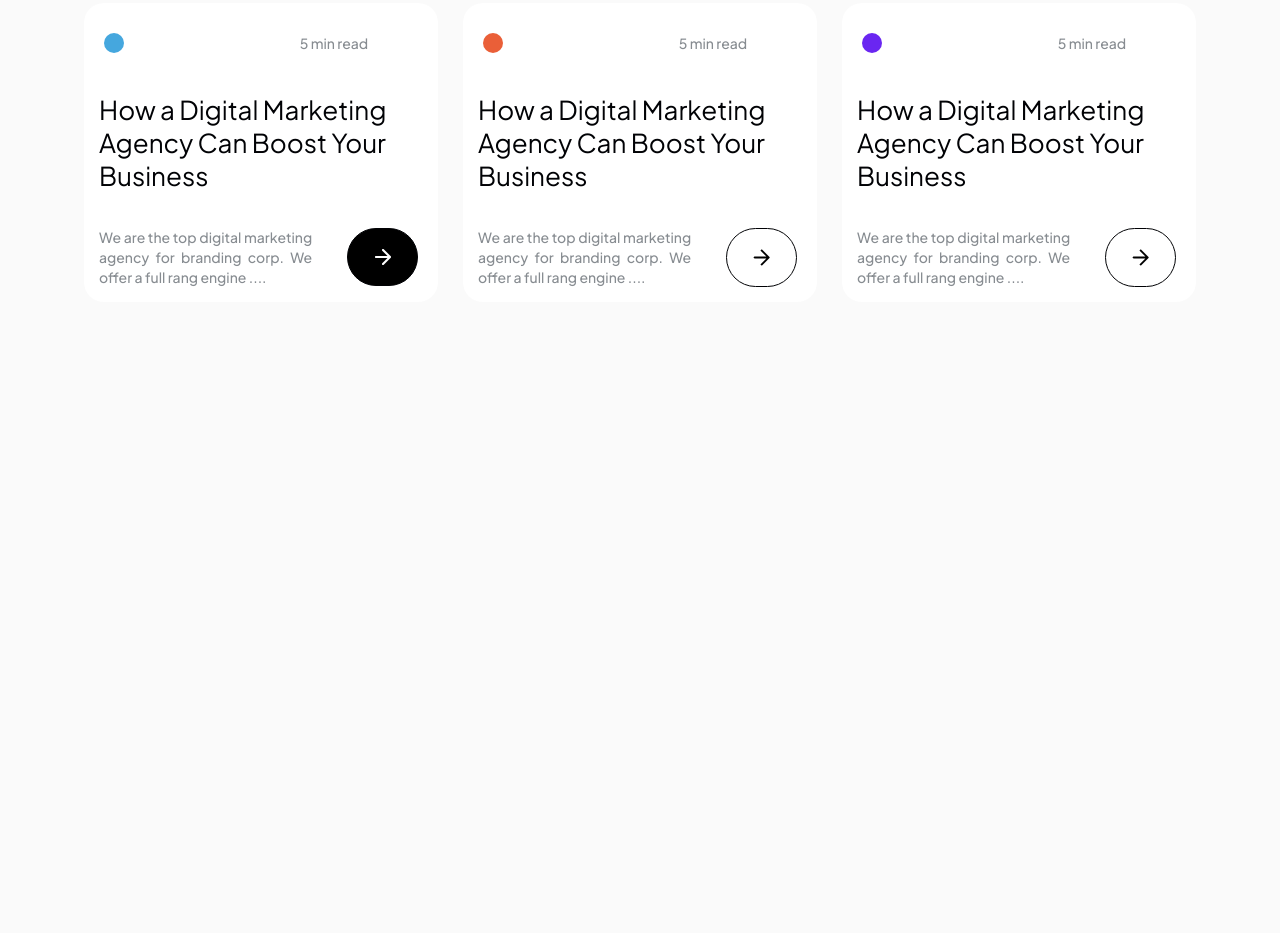
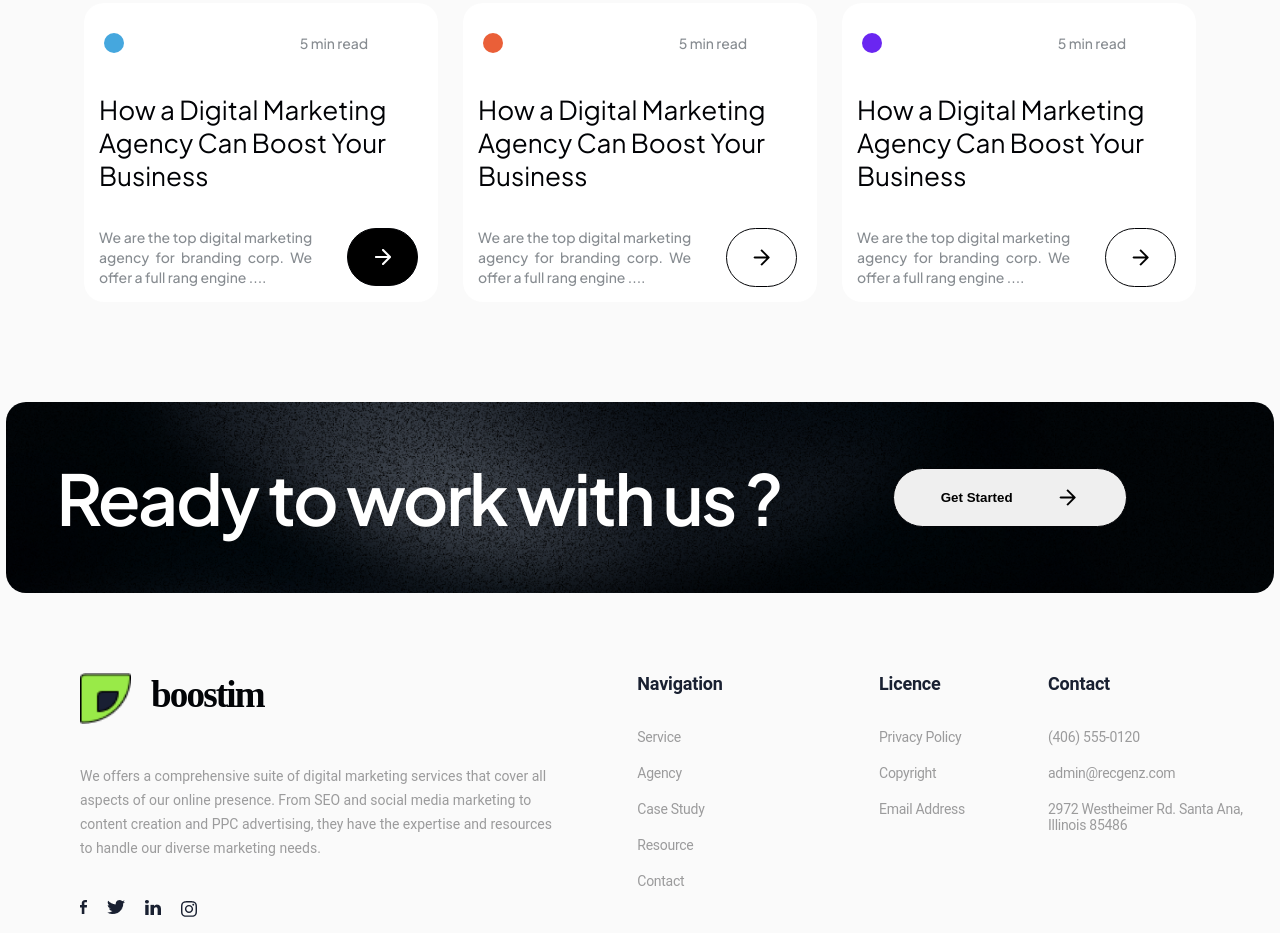
Before and after one commit to uzair-javed-1/Boostim, a plain HTML site: page index.html in a window 1280 px wide. Shown: the part 3917-4850 px from the top of the page. Before the commit the page ends 4239 px from the top, so only its background shows below. Drawn offline with Linux system fonts and the light colour scheme.

Commit message:
desktop screen now ready just have to fix faq section but for now its fine

```diff
--- /dev/null
+++ b/css/footer.css
@@ -0,0 +1,158 @@
+.footerTop{
+    margin-top: 80px;
+    margin-bottom: 60px;
+    display: flex;
+    flex-direction: row;
+    width: 99%;
+
+
+    background:  url(../images/footer_design.png)  black 0% 0% / 78.125px 78.125px repeat;
+
+
+    background-size: cover;
+backdrop-filter: blur(32px);
+    align-self: center;
+    justify-self: center;
+    color:white;
+    border-radius: 20px;
+    padding: 50px;
+}
+
+.footerTop p{
+
+    color: #FFF;
+
+leading-trim: both;
+
+text-edge: cap;
+font-family: "Plus Jakarta Sans";
+font-size: 70px;
+font-style: normal;
+font-weight: 600;
+line-height: 130%; /* 104px */
+letter-spacing: -2.4px;
+}
+
+.footerTop  button{
+
+    font-weight: bold;
+}
+
+.footerBottom{
+    width: 100%;
+    height: 190px;
+
+    display: grid;
+    column-gap: 10px;
+    /* grid-template-columns: (433px,133px,133px,133px); */
+    grid-template-columns: repeat(5,1fr);
+
+    direction: column;
+    padding-left: 80px;
+
+}
+
+.merge2column{
+
+    grid-column: 1 / span 2;
+}
+
+.flex{
+
+    display: flex;
+}
+
+.size{
+
+width: 51px;
+height: 51px;
+}
+
+.footerLogo{
+
+    color: #020407;
+
+font-family: Manrope;
+font-size: 37.091px;
+font-style: normal;
+font-weight: 700;
+line-height: normal;
+letter-spacing: -1.855px;
+}
+
+.littleText1{
+
+    font-family: Plus Jakarta Sans;
+    font-size: 14px;
+    font-weight: 500;
+    color:#878C91;
+    padding: 15px 0px;
+    text-align: justify;
+
+    line-height: 20px;
+
+}
+.icons{
+
+    display: flex;
+align-items: flex-start;
+gap: 20px;
+/* padding: 20px; */
+}
+
+.colGap{
+    display: flex;
+    flex-direction: column;
+    gap: 20px;
+    justify-self: center;
+}
+
+.footerHeading{
+
+    color: #192031;
+
+font-family: Roboto;
+font-size: 18px;
+font-style: normal;
+font-weight: 600;
+line-height: normal;
+letter-spacing: -0.18px;
+}
+
+.footerSubheading{
+    color: #9B9B9C;
+
+    font-family: Roboto;
+    font-size: 14px;
+    font-style: normal;
+    font-weight: 400;
+    line-height: normal;
+    letter-spacing: -0.28px;
+
+
+
+
+
+}
+
+.footerText{
+
+    color: #9B9B9C;
+
+font-family: Roboto;
+font-size: 14px;
+font-style: normal;
+font-weight: 400;
+line-height: 24px; /* 171.429% */
+margin:40px 0px;
+}
+
+.marginBottom{
+
+    margin-bottom: 15px;
+}
+
+.mTB{
+
+    margin:80px 0px 70px 0px;
+}
--- a/index.html
+++ b/index.html
@@ -10,6 +10,7 @@
     <link rel="stylesheet" href="css/ClientSection.css">
     <link rel="stylesheet" href="./css/FaqSection.css">
     <link rel="stylesheet" href="./css/services.css">
+    <link rel="stylesheet" href="./css/footer.css">
     <link rel="preconnect" href="https://fonts.googleapis.com">
     <link rel="preconnect" href="https://fonts.gstatic.com" crossorigin>
     <link href="https://fonts.googleapis.com/css2?family=Plus+Jakarta+Sans:ital,wght@0,200..800;1,200..800&display=swap"
@@ -493,6 +494,75 @@
 
     </section>
 
+    <section class="footer mTB">
+        <div class="footerTop ">
+
+            <p class="moveLeft">Ready to work with us ?</p>
+            <button class="buttonLR moveRight">Get Started <img src="./images/arrow-right-light.png"></button>
+
+        </div>
+
+        <div class="footerBottom mTB">
+            <div class="merge2column">
+                <div class="flex">
+                    <img class="size" src="./images/Group 2.png" alt="Boostim Logo" />
+                    <p class="footerLogo" style="margin-left: 20px;">boostim</p>
+
+                </div>
+
+
+                <p class="footerText">
+
+                    We offers a comprehensive suite of digital marketing services that cover all aspects of our online
+                    presence. From SEO and social media marketing to content creation and PPC advertising, they have the
+                    expertise and resources to handle our diverse marketing needs.
+
+
+                </p>
+
+                <div class="icons">
+                    <img src="./images/facebook logo.svg">
+                    <img src="./images/Twitter logo.png">
+                    <img src="./images/linkedin logo.png">
+                    <img src="./images/instagram logo.svg">
+
+                </div>
+
+
+            </div>
+            <div class="colGap footerSubheading">
+                <p class="footerHeading marginBottom">Navigation</p>
+                <p>Service</p>
+                <p>Agency</p>
+                <p>Case Study</p>
+                <p>Resource</p>
+                <p>Contact</p>
+
+
+            </div>
+            <div class="colGap footerSubheading">
+
+                <p class="footerHeading marginBottom">Licence</p>
+                <p>Privacy Policy</p>
+                <p>Copyright</p>
+                <p>Email Address</p>
+
+            </div>
+            <div class="colGap footerSubheading">
+
+
+                <p class="footerHeading marginBottom">Contact</p>
+                <p>(406) 555-0120</p>
+                <p>admin@recgenz.com</p>
+                <p>2972 Westheimer Rd. Santa Ana, Illinois 85486 </p>
+            </div>
+
+
+        </div>
+
+
+    </section>
+
 </body>
 
 </html>
```
Also changed, not shown: images/facebook logo.svg (added), images/footer_design.png (added), images/instagram logo.svg (added), images/linkedin logo.png (added).
